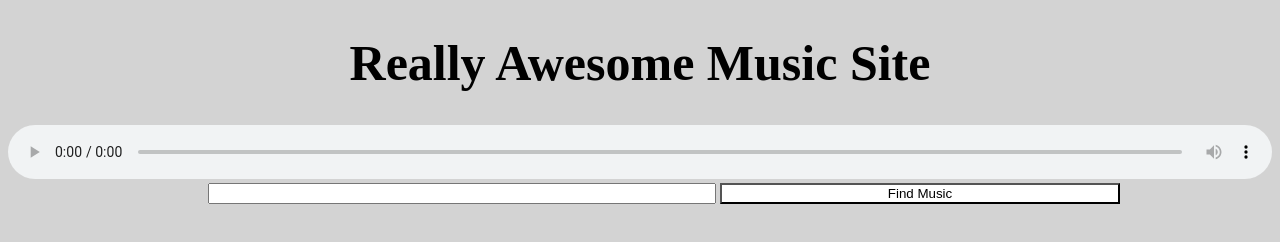
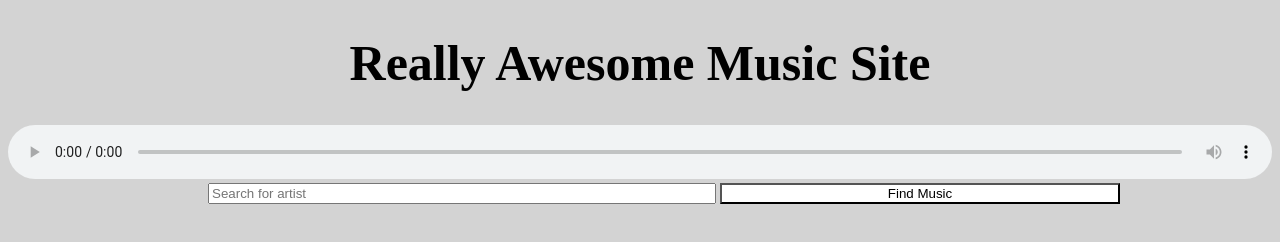
Before and after one commit to atcalkins/itunes_music_weekly, a plain HTML site: page index.html in a window 1280 px wide. Drawn offline with Linux system fonts and the light colour scheme; a web font is replaced by a local one.

Commit message:
added placeholder text to search bar

```diff
--- a/index.html
+++ b/index.html
@@ -18,7 +18,7 @@
     <section class="search">
       <form class="search-form">
         <div class="search-bar">
-         <input type="text" class="search-input"></input>
+         <input type="text" class="search-input" placeholder="Search for artist"></input>
          <button id="search-button" type="submit" name="button">Find Music</button>
        </div>
       </form>
```
